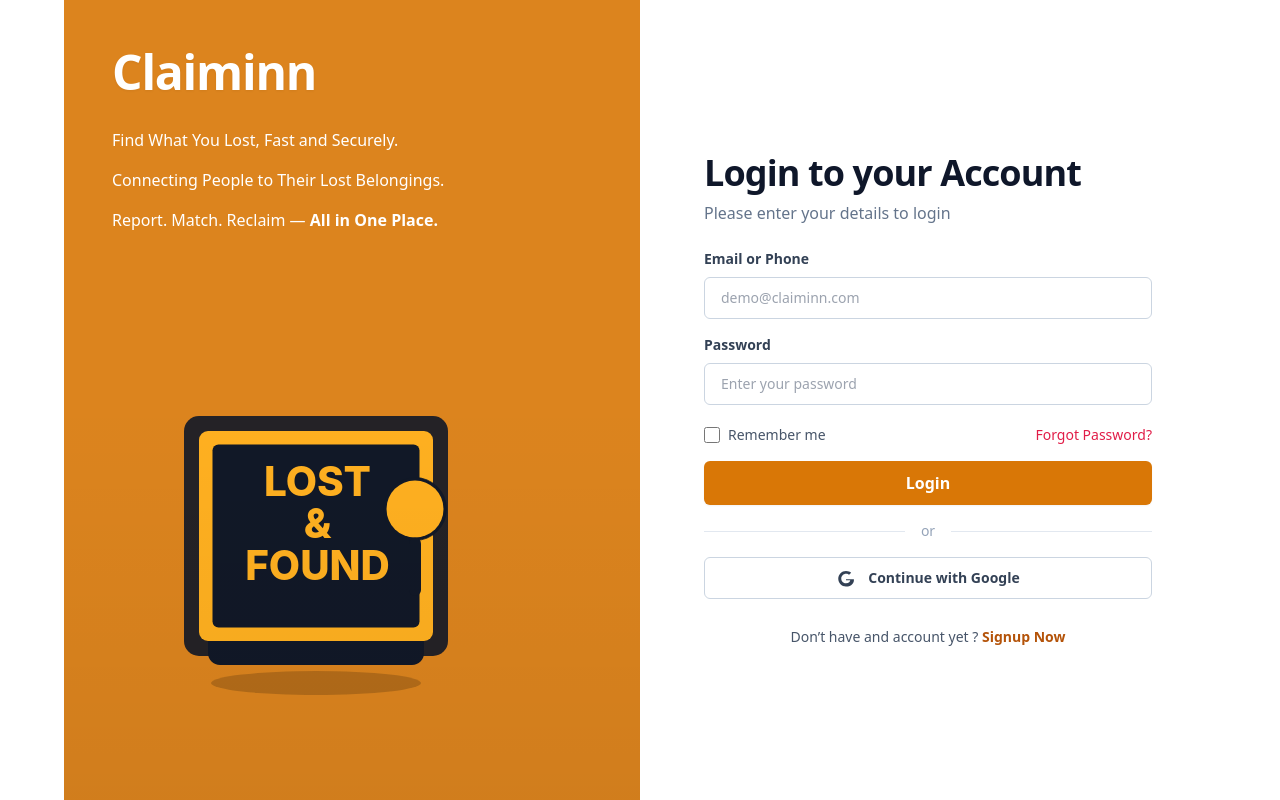
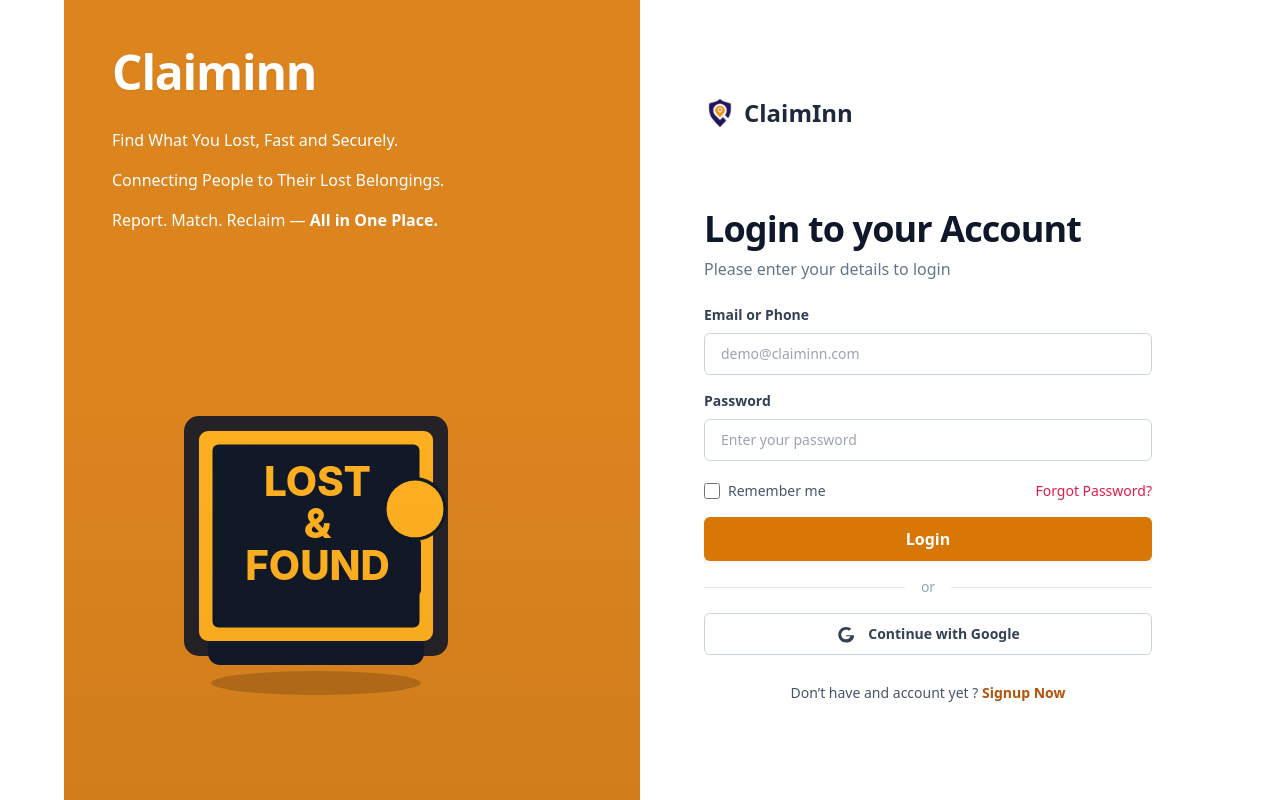
Before and after one commit to nikunj1221-max/claiminn-finder-qr, a React (Vite) app: page / in a window 1280 px wide. Built offline with nearby package versions, Linux system fonts and the light colour scheme.

Commit message:
logoadded

```diff
--- a/src/components/Login.tsx
+++ b/src/components/Login.tsx
@@ -1,5 +1,5 @@
 import React from "react";
-
+import logo from "@/assets/logo.jpg";
 /**
  * Claiminn Login Page
  * - TailwindCSS required
@@ -43,8 +43,17 @@ export default function ClaiminnLogin({ onLoginSuccess }: LoginProps) {
         </section>
 
         {/* Right Form Panel */}
-        <section className="px-6 sm:px-10 md:px-12 lg:px-16 py-10 md:py-14 flex items-center bg-white">
+        <section className="px-6 sm:px-10 md:px-12 lg:px-8 py-5 md:py-14 flex items-center bg-white">
           <div className="w-full max-w-md mx-auto">
+
+             <div className="flex items-center gap-0 mt-0 mb-20 ">
+            <img
+              src={logo}
+              alt="ClaimInn Logo"
+              className="w-8 h-8 rounded-full object-contain"
+            />
+            <span className="text-2xl font-bold text-foreground ml-2">ClaimInn</span>
+          </div>
             <header className="mb-6">
               <h2 className="text-3xl md:text-4xl font-extrabold tracking-tight text-slate-900">
                 Login to your Account
```
